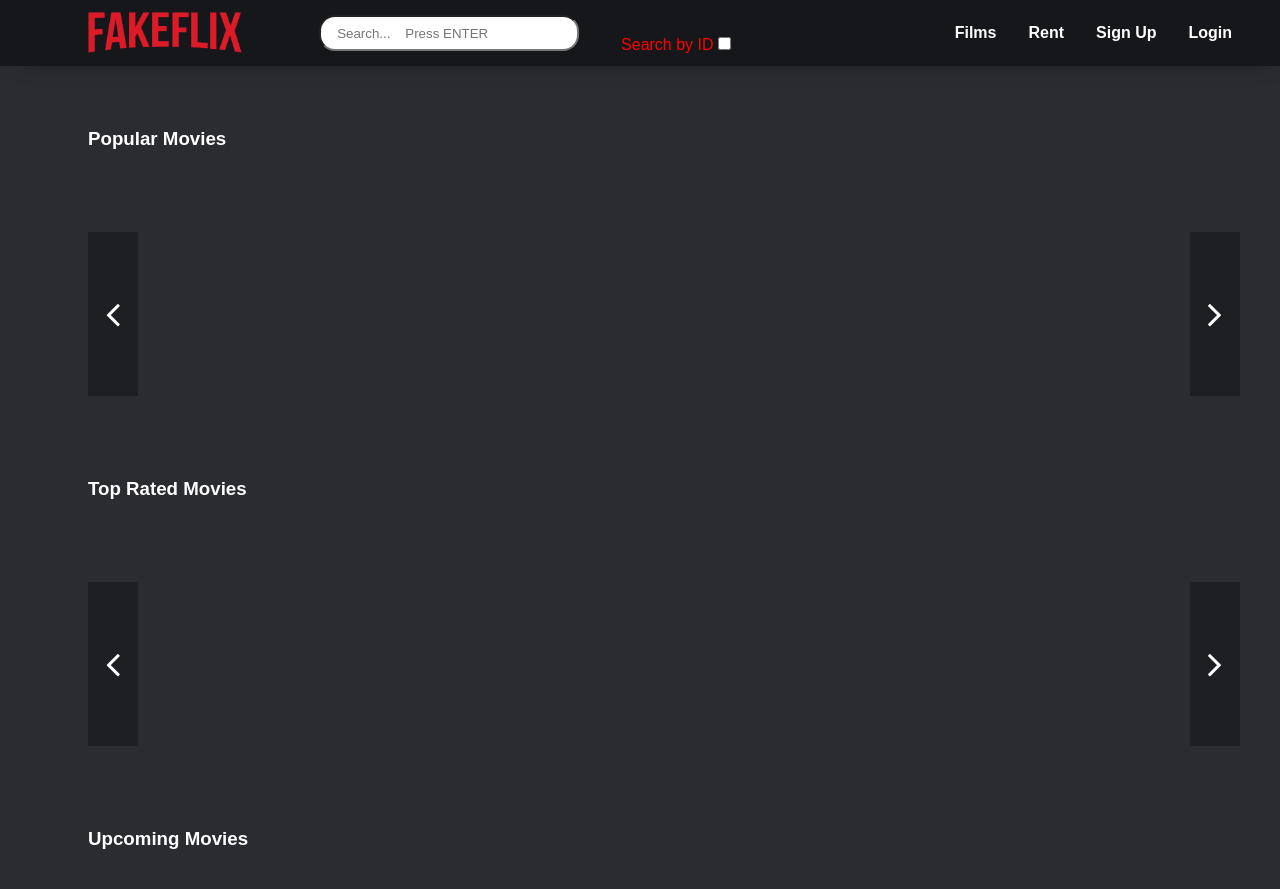
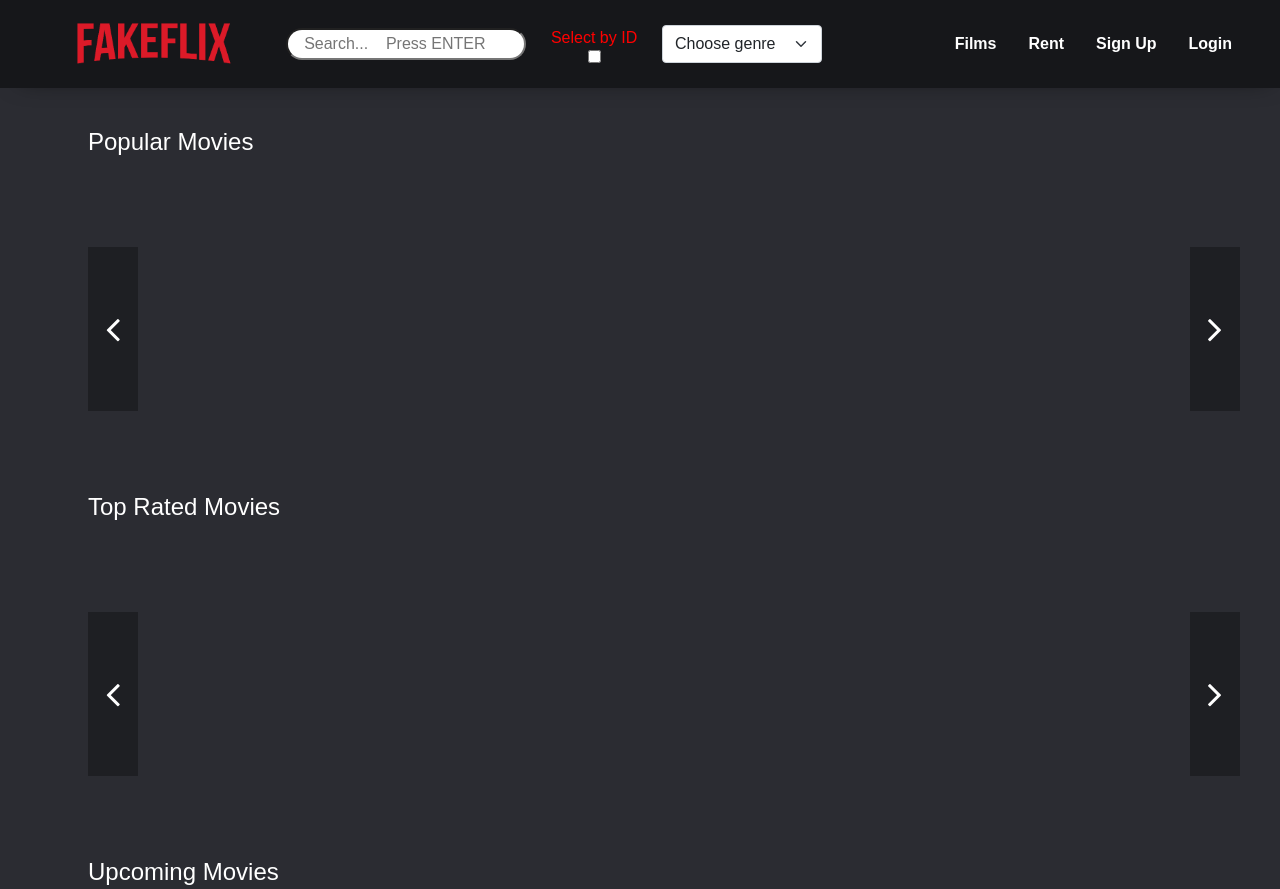
Before and after one commit to diegogb-08/Movie-Finder, a website: page index.html in a window 1280 px wide. Shown: the top 889 px of the page. Drawn offline with nearby package versions, Linux system fonts and the light colour scheme; no server answers.

Commit message:
selector by gender added succesfully

```diff
--- a/css/style.css
+++ b/css/style.css
@@ -53,9 +53,19 @@ body {
     margin-left: 2rem;
 }
 
-#searchById{
-    margin-top: 1.5rem;
-    margin-right: 5rem;
+.idSelector {
+    width: 6rem;
+    height: 4rem;
+    display: flex;
+    flex-direction: column;
+    justify-content: center;
+    align-items: center;
+    text-align: center;
+}
+
+#selector{
+    height: 80%;
+    width: 10rem;
 }
 
 .navbar-links ul {
--- a/index.html
+++ b/index.html
@@ -5,6 +5,7 @@
     <meta http-equiv="X-UA-Compatible" content="IE=edge">
     <meta name="viewport" content="width=device-width, initial-scale=1.0">
     <link rel="stylesheet" href="https://cdnjs.cloudflare.com/ajax/libs/font-awesome/4.7.0/css/font-awesome.min.css">
+    <link href="https://cdn.jsdelivr.net/npm/bootstrap@5.0.0-beta2/dist/css/bootstrap.min.css" rel="stylesheet" integrity="sha384-BmbxuPwQa2lc/FVzBcNJ7UAyJxM6wuqIj61tLrc4wSX0szH/Ev+nYRRuWlolflfl" crossorigin="anonymous">
     <title>Document</title>
     <link rel="stylesheet" href="css/style.css">
 </head>
@@ -15,7 +16,32 @@
     <div class="brand-title">
         <img id="logo" src="img/fakeflixLogo.png" alt="logo">
         <input type="text" id="searchBar" placeholder="Search...    Press ENTER" onkeypress="searcher()">
-        <label>Search by ID <input type="checkbox" id="searchById"></label>
+        <div class="idSelector">
+            <label>Select by ID</label><input type="checkbox" id="searchById">
+        </div>
+        <div id="selector">
+            <select id="genres" class="form-select" aria-label="Default select example" name="Choose genre" onchange="searchByGender(value)">
+                <option selected value="0">Choose genre</option>
+                <option value="28" id="Action">Action</option>
+                <option value="12" id="Adventure">Adventure</option>
+                <option value="16" id="Animation">Animation</option>
+                <option value="35" id="Comedy">Comedy</option>
+                <option value="80" id="Crime">Crime</option>
+                <option value="99" id="Documentary">Documentary</option>
+                <option value="18" id="Drama">Drama</option>
+                <option value="10751" id="Family">Family</option>
+                <option value="14" id="Fantasy">Fantasy</option>
+                <option value="36" id="History">History</option>
+                <option value="27" id="Horror">Horror</option>
+                <option value="10402" id="Music">Music</option>
+                <option value="9648" id="Mystery">Mystery</option>
+                <option value="10749" id="Romance">Romance</option>
+                <option value="878" id="scienceFiction">Science Fiction</option>
+                <option value="53" id="Thriller">Thriller</option>
+                <option value="10752" id="War">War</option>
+                <option value="37" id="Western">Western</option>
+            </select>
+        </div>
     </div>
     <a href="#" class="toggle-button">
         <span class="bar"></span>
@@ -36,7 +62,7 @@
         <div class="spaceContainer"></div>
         <div id="moviesContainer">
             <div class="titleSection">
-                <h3>Popular Movies</h3>
+                <h4>Popular Movies</h4>
                 <div class="indicators"></div>
             </div>
 
@@ -53,7 +79,7 @@
 
         <div id="moviesContainer">
             <div class="titleSection">
-                <h3>Top Rated Movies</h3>
+                <h4>Top Rated Movies</h4>
                 <div class="indicators"></div>
             </div>
             <div class="filmContainer">
@@ -69,7 +95,7 @@
 
         <div id="moviesContainer">
             <div class="titleSection">
-                <h3>Upcoming Movies</h3>
+                <h4>Upcoming Movies</h4>
                 <div class="indicators"></div>
             </div>
             <div class="filmContainer">
@@ -85,7 +111,7 @@
 
         <div id="moviesContainer">
             <div class="titleSection">
-                <h3>Now Playing</h3>
+                <h4>Now Playing</h4>
                 <div class="indicators"></div>
             </div>
             <div class="filmContainer">
@@ -120,5 +146,7 @@
     <script src="js/genres.js"></script>
     <script src="js/navbar.js"></script>
     <script src="js/carousel.js"></script>
+    <script src="https://cdn.jsdelivr.net/npm/@popperjs/core@2.6.0/dist/umd/popper.min.js" integrity="sha384-KsvD1yqQ1/1+IA7gi3P0tyJcT3vR+NdBTt13hSJ2lnve8agRGXTTyNaBYmCR/Nwi" crossorigin="anonymous"></script>
+<script src="https://cdn.jsdelivr.net/npm/bootstrap@5.0.0-beta2/dist/js/bootstrap.min.js" integrity="sha384-nsg8ua9HAw1y0W1btsyWgBklPnCUAFLuTMS2G72MMONqmOymq585AcH49TLBQObG" crossorigin="anonymous"></script>
 </body>
 </html>
--- a/js/genres.js
+++ b/js/genres.js
@@ -14,7 +14,6 @@ let genres = {
     "Mystery": 9648,
     "Romance":10749,
     "Science Fiction":878,
-    "TV Movie":10770,
     "Thriller":53,
     "War": 10752,
     "Western": 37
--- a/js/main.js
+++ b/js/main.js
@@ -100,6 +100,7 @@ const renderNowPlaying = (pelisCollection) => {
 
 const renderSearch = async (movieCollection) => {
     const divPelisDomElement = document.getElementById('showSelection');
+    divPelisDomElement.innerHTML = " ";
 
     movieCollection.map((arrayMovies) =>{
         console.log(arrayMovies)
@@ -123,6 +124,7 @@ const renderSearch = async (movieCollection) => {
 const renderMovieId = async (res) => {
 
     const divPelisDomElement = document.getElementById('showSelection');
+    divPelisDomElement.innerHTML = " ";
 
         divPelisDomElement.innerHTML += `<div class='titlePicture'>
         <img class="film" src='${pathImg}${res.poster_path}'></img>
@@ -140,11 +142,9 @@ const renderMovieId = async (res) => {
 // Movie searcher
 
 const searcher = async () => {
+
     if(event.keyCode === 13) {
         let query = input.value;
-        const divPelisDomElement = document.getElementById('showSelection');
-        divPelisDomElement.innerHTML -= '';
-
         if(checkBox.checked == true) {
             let movieOrTv = 'movie';
             let url = `${baseUrl}/${movieOrTv}/${query}${apiKey}`
@@ -164,6 +164,27 @@ const searcher = async () => {
         }
     }
 };
+
+// Searc by Genre
+
+const searchByGender = async (value) => {
+    const divPelisDomElement = document.getElementById('showSelection');
+
+    if(value != "0") {
+        let movieOrTv = 'discover';
+        let endPoint = 'movie';
+        console.log('WE ARE IN THE SEARCH BY GENRE')
+
+        let url = `${baseUrl}/${movieOrTv}/${endPoint}${apiKey}&with_genres=${value}`
+        let movieCollection = await call(url);
+        changeScreen('mainContainer','movieSearcher')
+        renderSearch(movieCollection);
+    }else{
+        changeScreen('movieSearcher','mainContainer')
+    }
+
+}
+
 
 
 // Calling the url created in the searcher
--- a/js/navbar.js
+++ b/js/navbar.js
@@ -16,5 +16,7 @@ navbarLinks.addEventListener('click', () => {
 const films = document.getElementById('films')
 
 films.addEventListener('click', ()=> {
+    const divPelisDomElement = document.getElementById('showSelection');
+    divPelisDomElement.innerHTML -= ``
     changeScreen('movieSearcher','mainContainer')
 })
```
